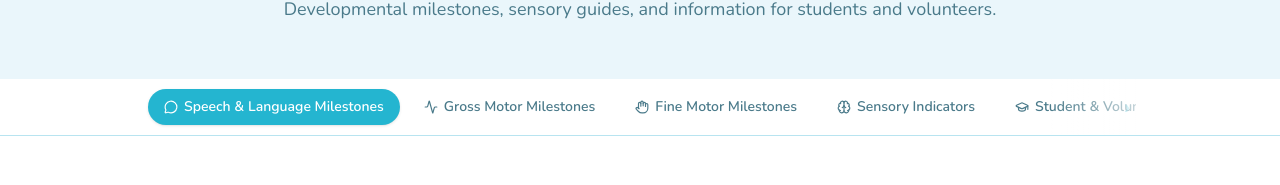
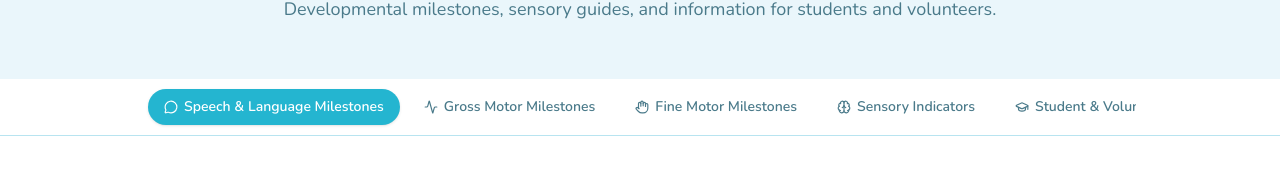
Before and after one commit to AppStudioPros/coastal-pediatric-therapy, a Next.js app: page /resources in a window 1280 px wide. Shown: the part 177-362 px from the top of the page. Built offline with nearby package versions, Linux system fonts and the light colour scheme.

Commit message:
Tab chevrons: mobile only, centered, left/right smart show/hide

```diff
--- a/components/FadeTabs.tsx
+++ b/components/FadeTabs.tsx
@@ -44,26 +44,26 @@ export default function FadeTabs({ tabs, active, onChange }: Props) {
 
   return (
     <div className="relative overflow-hidden">
-      {/* Left fade + chevron */}
+      {/* Left fade + chevron — mobile only */}
       {needsScroll && showLeft && (
         <>
           <div
-            className="absolute left-0 top-0 bottom-0 w-20 pointer-events-none z-10"
+            className="md:hidden absolute left-0 top-0 bottom-0 w-20 pointer-events-none z-10"
             style={{ background: "linear-gradient(to left, transparent, rgba(255,255,255,0.97))" }}
           />
           <span
-            className="absolute left-2 top-1/2 -translate-y-1/2 z-20 pointer-events-none text-[#24B5D0] font-bold text-lg"
+            className="md:hidden absolute left-2 top-1/2 -translate-y-1/2 z-20 pointer-events-none text-[#24B5D0] font-bold text-xl leading-none"
             style={{ animation: "chevronPulseLeft 2s ease-in-out infinite" }}
             aria-hidden="true"
           >‹</span>
         </>
       )}
 
-      {/* Right fade + chevron */}
+      {/* Right fade + chevron — mobile only */}
       {needsScroll && showRight && (
         <>
           <div
-            className="absolute right-0 top-0 bottom-0 z-10 pointer-events-none"
+            className="md:hidden absolute right-0 top-0 bottom-0 z-10 pointer-events-none"
             style={{
               width: "88px",
               background: "linear-gradient(to right, transparent, rgba(255,255,255,0.97))",
@@ -71,7 +71,8 @@ export default function FadeTabs({ tabs, active, onChange }: Props) {
             }}
           />
           <span
-            className="tab-scroll-chevron"
+            className="md:hidden absolute right-2 top-1/2 -translate-y-1/2 z-20 pointer-events-none text-[#24B5D0] font-bold text-xl leading-none"
+            style={{ animation: "chevronPulse 2s ease-in-out infinite" }}
             aria-hidden="true"
           >›</span>
         </>
```
